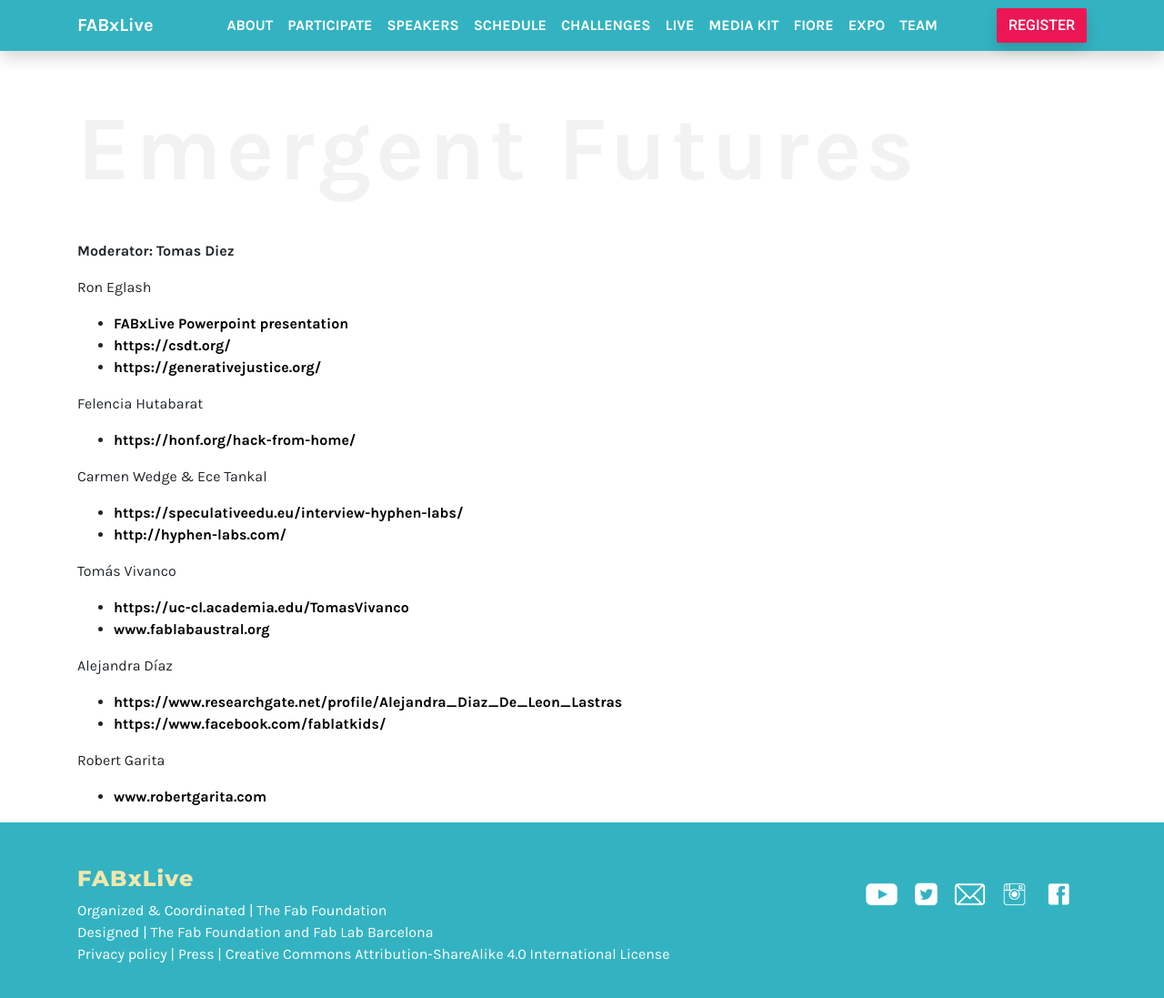
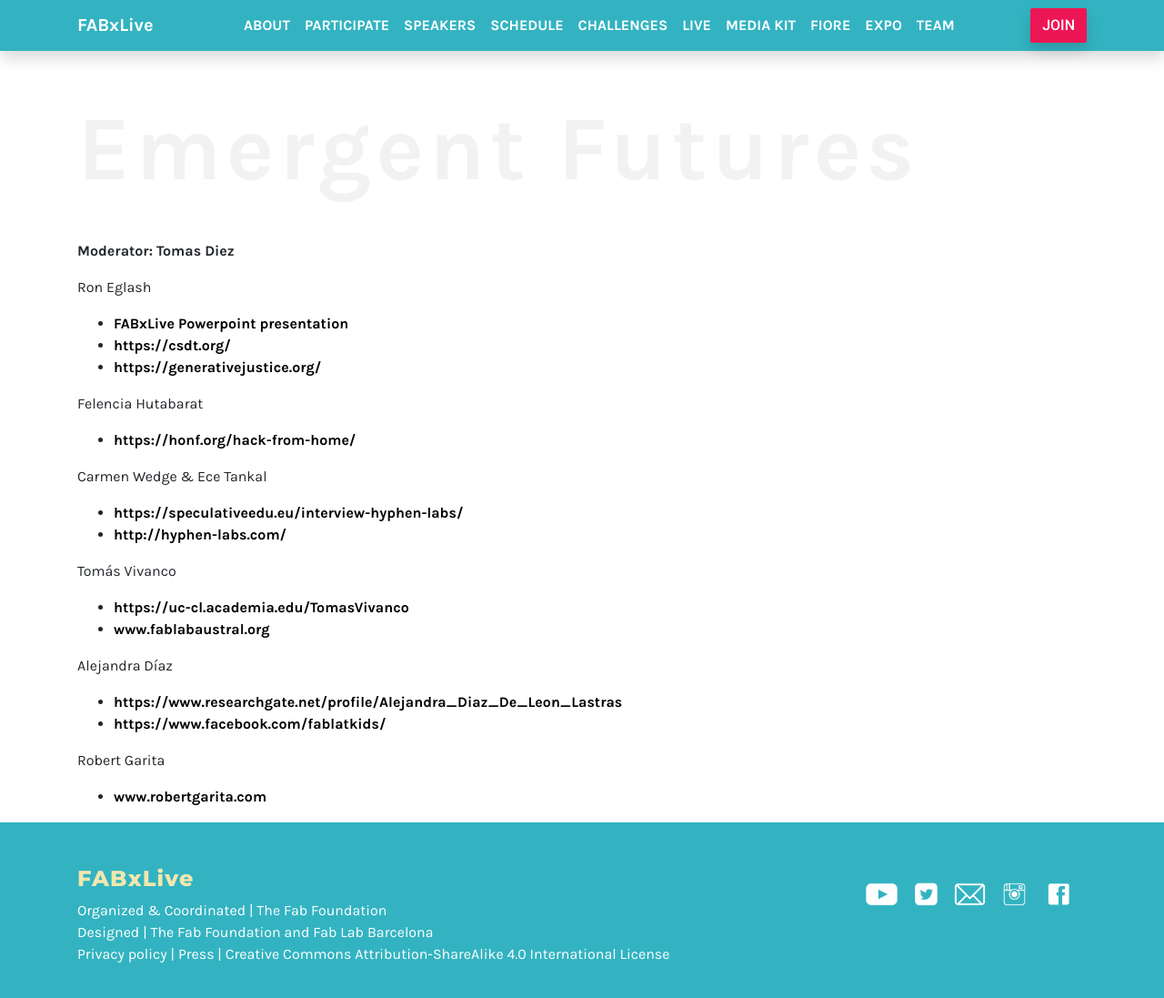
Before and after one commit to fabfoundation/fabxlive2020, a Jekyll site: the page built from society.md, in a window 1280 px wide and 1133 px high. Shown: the top 1097 px of the window at 91% size. Built offline with Jekyll 4.4.1, drawn with Linux system fonts in a browser that asks for light colours; nearby versions of some CDN libraries.

Commit message:
Update nav.html

```diff
--- a/_includes/nav.html
+++ b/_includes/nav.html
@@ -49,7 +49,7 @@
           <a class="nav-link" href="/team">TEAM</a>
         </li>
       </ul>
-      <a class="btn bg-red shadow d-none d-md-inline" href="https://fabxmembers.fabevent.org/" target="_blank">REGISTER</a>
+      <a class="btn bg-red shadow d-none d-md-inline" href="https://fabxmembers.fabevent.org/" target="_blank">JOIN</a>
     </div>
   </div>
 </nav>
```
